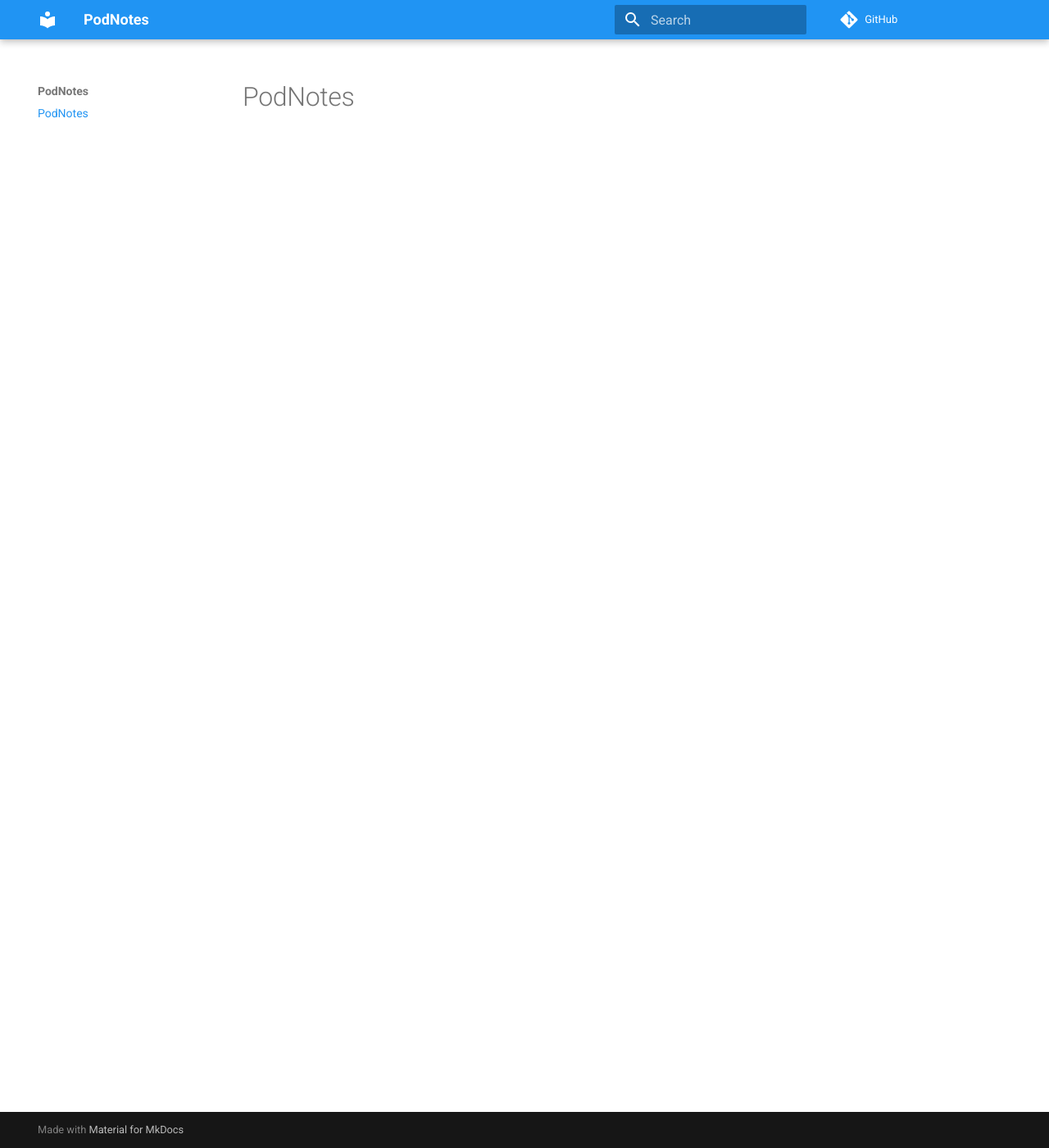
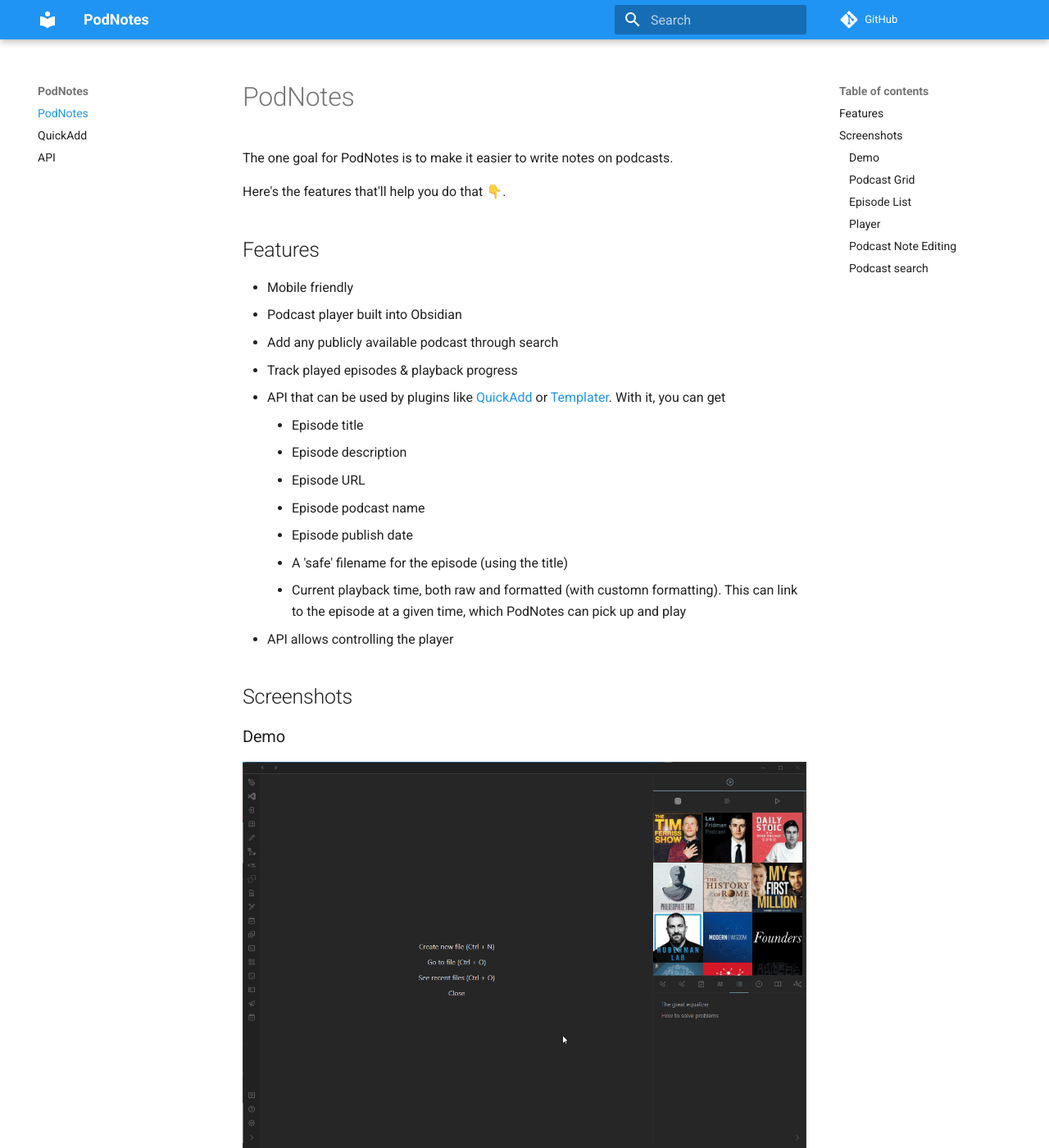
Before and after one commit to chhoumann/PodNotes, an MkDocs documentation site: the page built from docs/docs/index.md, in a window 1280 px wide and 1400 px high. Shown: the whole window at 82% size. Built offline with MkDocs 1.6.1 and Material for MkDocs 9.7.7, drawn with Linux system fonts in a browser that asks for light colours; comment, search, counter and statistics services are not loaded; some of the changed text lies outside the part shown.

Commit message:
docs: add API, index, and QuickAdd usage documentation

```diff
--- a/docs/docs/index.md
+++ b/docs/docs/index.md
@@ -1 +1,39 @@
 # PodNotes
+
+The one goal for PodNotes is to make it easier to write notes on podcasts.
+
+Here's the features that'll help you do that 👇.
+
+## Features
+- Mobile friendly
+- Podcast player built into Obsidian
+- Add any publicly available podcast through search
+- Track played episodes & playback progress
+- API that can be used by plugins like [QuickAdd](https://github.com/chhoumann/QuickAdd) or [Templater](https://github.com/silentvoid13/Templater). With it, you can get
+    - Episode title
+    - Episode description
+    - Episode URL
+    - Episode podcast name
+    - Episode publish date
+    - A 'safe' filename for the episode (using the title)
+    - Current playback time, both raw and formatted (with customn formatting). This can link to the episode at a given time, which PodNotes can pick up and play
+- API allows controlling the player
+
+## Screenshots
+### Demo
+![Demo](resources/demo.gif)
+
+### Podcast Grid
+![Podcast Grid](resources/podcast_grid.png)
+
+### Episode List
+![Episode List](resources/episode_list.png)
+
+### Player
+![Player](resources/player.png)
+
+### Podcast Note Editing
+![Podcast Note Editing](resources/podcast_note.png)
+
+### Podcast search
+![Podcast Search](resources/podcast_search.png)
```
Also changed, not shown: docs/docs/QuickAdd.md (added, +107 -0 lines), docs/docs/api.md (added, +19 -0 lines), docs/docs/resources/demo.gif (added), docs/docs/resources/episode_list.png (added), docs/docs/resources/player.png (added), docs/docs/resources/podcast_grid.png (added), docs/docs/resources/podcast_note.png (added), docs/docs/resources/podcast_search.png (added), docs/docs/resources/quickadd_create_note_settings.png (added), docs/docs/resources/quickadd_example_note.png (added), docs/docs/resources/quickadd_timestamp_podcast.png (added).
